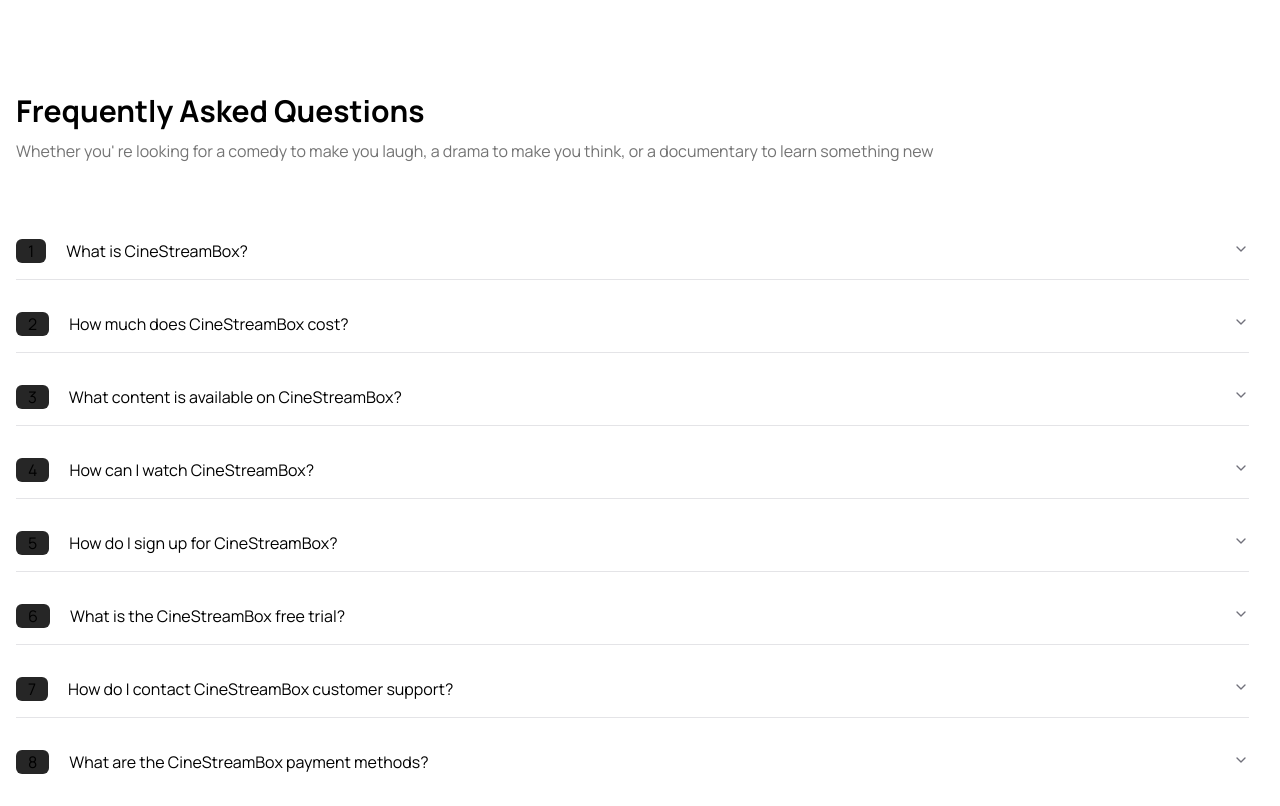
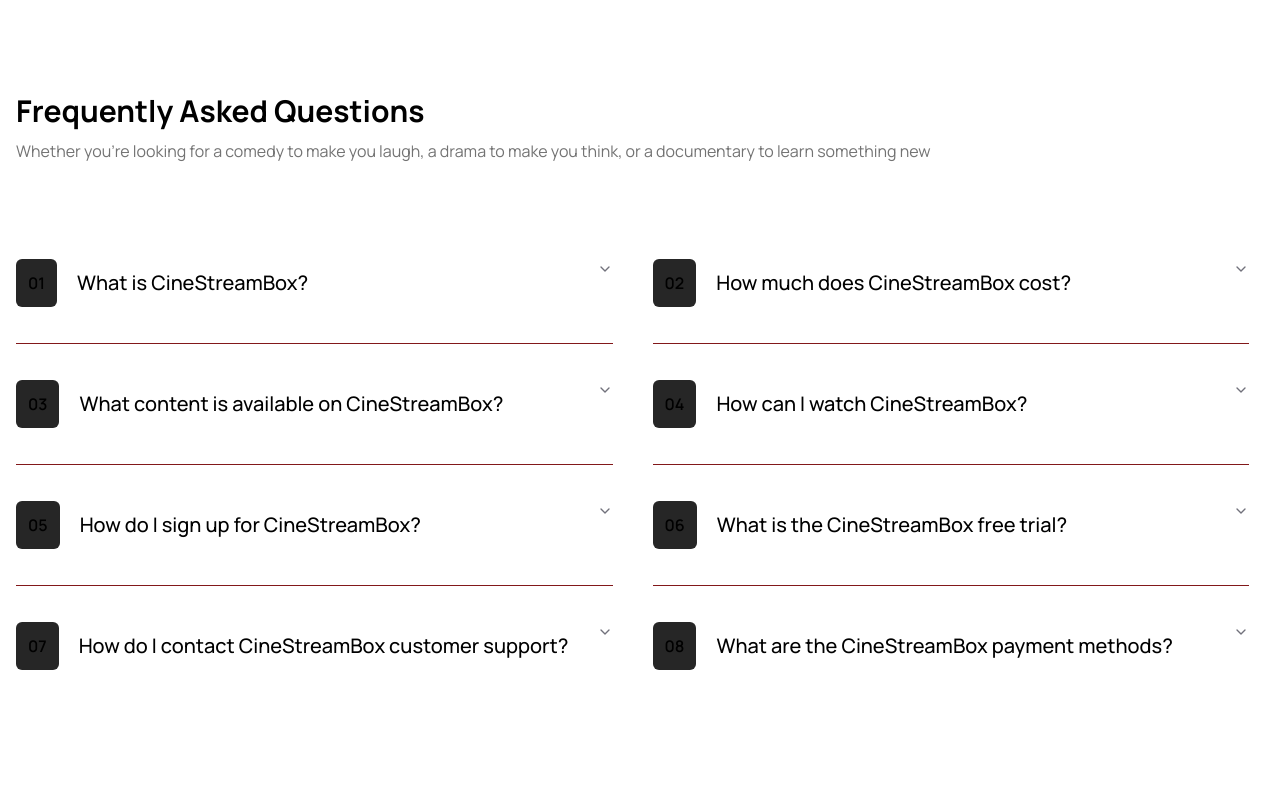
Before and after one commit to Berswow/stream-app-next, a Next.js app: page / in a window 1280 px wide. Shown: the part 1920-2726 px from the top of the page. After the commit the page ends 2642 px from the top, so only its background shows below. Built offline with nearby package versions, Linux system fonts and the light colour scheme.

Commit message:
Faq component landing/adaptive

```diff
--- a/shared/ui/accordion.tsx
+++ b/shared/ui/accordion.tsx
@@ -19,7 +19,7 @@
   return (
     <AccordionPrimitive.Item
       data-slot="accordion-item"
-      className={cn("border-b last:border-b-0", className)}
+      className={cn("border-b last:border-b-0 md:last:border-b-0 md:[&:nth-child(7)]:border-b-0", className)}
       {...props}
     />
   )
--- a/shared/ui/components/BurgerMenu.tsx
+++ b/shared/ui/components/BurgerMenu.tsx
@@ -2,7 +2,7 @@
 
 import { useState } from "react"
 import { Sheet, SheetContent, SheetTrigger } from "@/shared/ui/sheet"
-import { Menu, X } from "lucide-react"
+import { Menu } from "lucide-react"
 import Link from "next/link"
 import {Button} from "@/shared/ui/button";
 
@@ -17,9 +17,6 @@
             <SheetContent side="right" className="w-[250px] sm:w-[300px] bg-background border-r">
                 <div className="flex items-center justify-between mb-6">
                     <h2 className="text-lg text-white font-semibold">Меню</h2>
-                    <button onClick={() => setOpen(false)} className="p-1 rounded hover:bg-muted">
-                        <X className="h-5 w-5 text-white" />
-                    </button>
                 </div>
 
                 <nav className="flex flex-col gap-4">
--- a/widgets/Home/Faq/FaqList.tsx
+++ b/widgets/Home/Faq/FaqList.tsx
@@ -8,40 +8,81 @@
 };
 
 const faqData = [
-    { id: 1, question: "What is CineStreamBox?", answer: "CineStreamBox is a streaming service that allows you to watch movies and shows on demand." },
-    { id: 2, question: "How much does CineStreamBox cost?", answer: "CineStreamBox offers various pricing plans. Check our website for the latest details." },
-    { id: 3, question: "What content is available on CineStreamBox?", answer: "You can watch a vast collection of movies, TV shows, and exclusive originals." },
-    { id: 4, question: "How can I watch CineStreamBox?", answer: "CineStreamBox is available on web browsers, mobile apps, and smart TVs." },
-    { id: 5, question: "How do I sign up for CineStreamBox?", answer: "Simply visit our website, choose a plan, and create an account." },
-    { id: 6, question: "What is the CineStreamBox free trial?", answer: "New users can enjoy a 7-day free trial with access to all features." },
-    { id: 7, question: "How do I contact CineStreamBox customer support?", answer: "You can reach us via email, live chat, or our help center." },
-    { id: 8, question: "What are the CineStreamBox payment methods?", answer: "We accept credit cards, PayPal, and other online payment methods." },
+    {
+        id: 1,
+        question: "What is CineStreamBox?",
+        answer: "CineStreamBox is a streaming service that allows you to watch movies and shows on demand."
+    },
+    {
+        id: 2,
+        question: "How much does CineStreamBox cost?",
+        answer: "CineStreamBox offers various pricing plans. Check our website for the latest details."
+    },
+    {
+        id: 3,
+        question: "What content is available on CineStreamBox?",
+        answer: "You can watch a vast collection of movies, TV shows, and exclusive originals."
+    },
+    {
+        id: 4,
+        question: "How can I watch CineStreamBox?",
+        answer: "CineStreamBox is available on web browsers, mobile apps, and smart TVs."
+    },
+    {
+        id: 5,
+        question: "How do I sign up for CineStreamBox?",
+        answer: "Simply visit our website, choose a plan, and create an account."
+    },
+    {
+        id: 6,
+        question: "What is the CineStreamBox free trial?",
+        answer: "New users can enjoy a 7-day free trial with access to all features."
+    },
+    {
+        id: 7,
+        question: "How do I contact CineStreamBox customer support?",
+        answer: "You can reach us via email, live chat, or our help center."
+    },
+    {
+        id: 8,
+        question: "What are the CineStreamBox payment methods?",
+        answer: "We accept credit cards, PayPal, and other online payment methods."
+    },
 ];
 
-export const FaqList: React.FC<Props> = ({className}) => {
-
+export const FaqList: React.FC<Props> = ({ className }) => {
     return (
         <div className={cn("my-container", className)}>
-            <HomeTitle title='Frequently Asked Questions' description="Whether you' re looking for a comedy
-                       to make you laugh, a drama to make you think, or a documentary to learn something new"/>
-            <div className="flex flex-col">
-                    <Accordion type="single" collapsible className="space-y-4">
-                        {faqData.map((item, index) => (
-                            <AccordionItem key={index} value={`item-${item.id}-${index}`}>
+            <HomeTitle
+                title="Frequently Asked Questions"
+                description="Whether you're looking for a comedy to make you laugh, a drama to make you think, or a documentary to learn something new"
+            />
+
+            <Accordion type="single" collapsible>
+                <div className="flex flex-col md:grid md:grid-cols-2 md:gap-x-10 2xl:gap-x-20">
+                    {faqData.map((item) => (
+                        <AccordionItem
+                            key={item.id}
+                            value={`item-${item.id}`}
+                            className="border-b-red-900 m-0 py-5"
+                        >
                             <AccordionTrigger>
-                                    <div className='flex items-center gap-5'>
-                                        <div className='px-3 rounded-md bg-neutral-800'>
-                                            {item.id}
+                                <div className="flex items-center gap-5">
+                                    <div className="p-3 rounded-md bg-neutral-800">
+                                        <p className="text-base font-semibold 2xl:text-xl">0{item.id}</p>
                                     </div>
-                                        {item.question}
+                                    <h3 className="text-lg font-medium md:text-xl 2xl:text-2xl">{item.question}</h3>
                                 </div>
-
                             </AccordionTrigger>
-                                <AccordionContent>{item.answer}</AccordionContent>
+                            <AccordionContent>
+                                <p className="text-neutral-500 text-sm font-normal md:text-base 2xl:text-lg">
+                                    {item.answer}
+                                </p>
+                            </AccordionContent>
                         </AccordionItem>
                     ))}
+                </div>
             </Accordion>
-            </div>
         </div>
     );
 };
```
Lines whose indentation alone changed are shown as unchanged.
